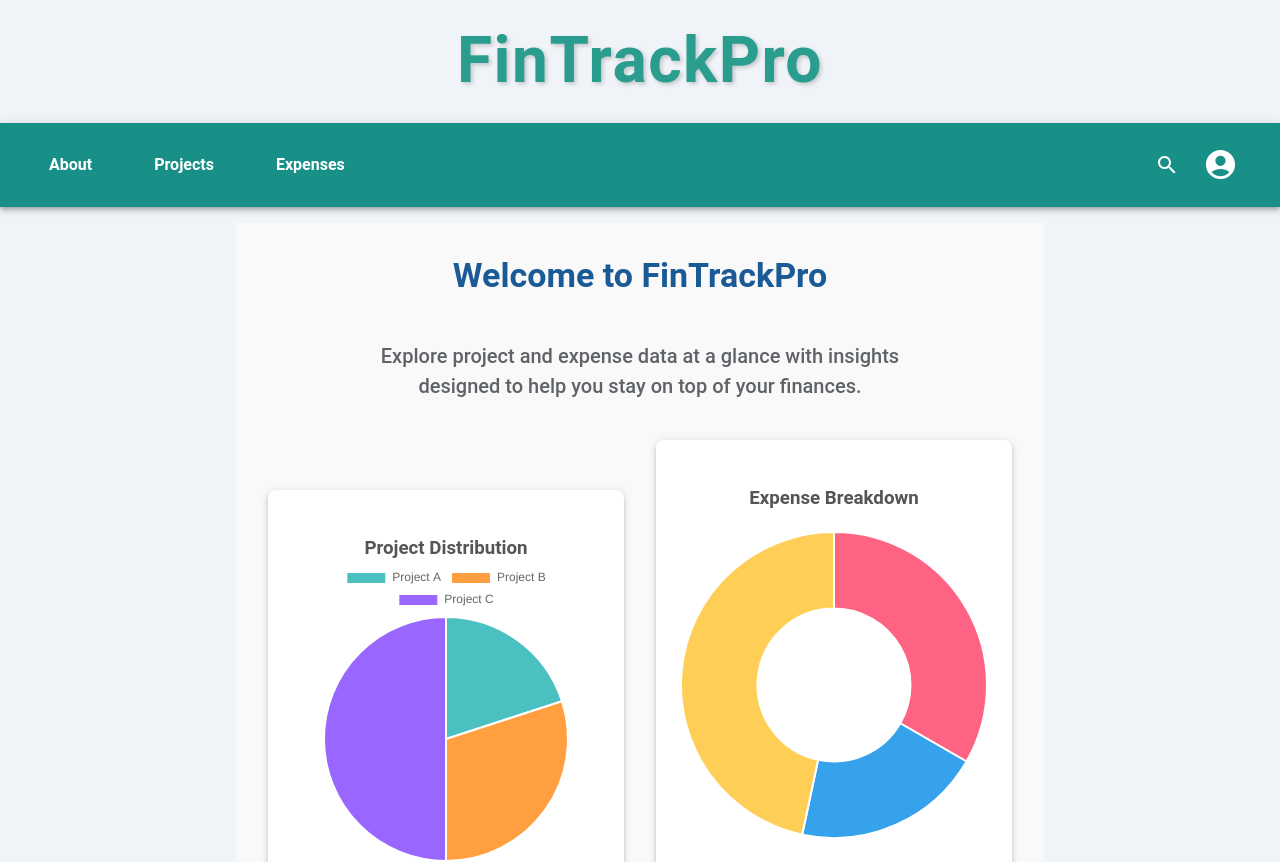
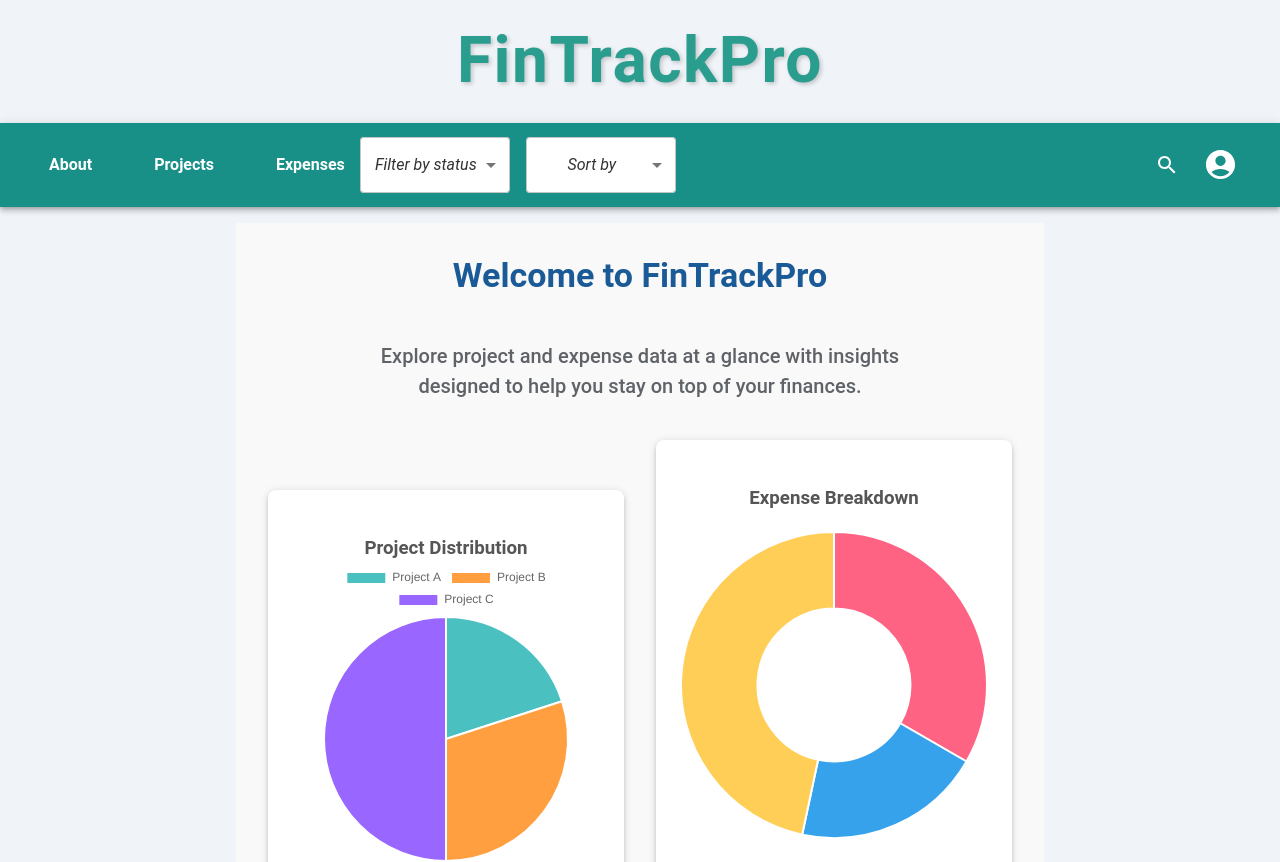
Before and after one commit to ronniearistil/FinTrackPro-Full-Stack.v3, a React (Create React App) app in the folder client/: page / in a window 1280 px wide. Shown: the top 862 px of the page. Built offline with nearby package versions, Linux system fonts and the light colour scheme; no server answers.

Commit message:
Update UI for homepage and navbarv2 _reversal_with improvements

```diff
--- a/client/src/App.jsx
+++ b/client/src/App.jsx
@@ -224,7 +224,7 @@ const App = () => {
                         <Route path="/account/recovery" element={<AccountRecovery />} />
                         <Route path="*" element={<h2>Page Not Found</h2>} />
                     </Routes>
-                    <Footer />
+                    {/* <Footer /> */}
                 </div>
             </ProjectProvider>
         </ThemeProvider>
--- a/client/src/Components/Layout/NavBar.jsx
+++ b/client/src/Components/Layout/NavBar.jsx
@@ -161,22 +161,17 @@ const NavBar = ({
                 </Box>
 
 {/* Search, Filter, and Sort */}
-                {showSearch && (
 <Box
     sx={{
         display: 'flex',
-                            alignItems: 'center',
+        flexDirection: { xs: 'column', sm: 'row' },
+        alignItems: { xs: 'flex-start', sm: 'center' },
         gap: 2,
-                            position: { xs: 'absolute', md: 'relative' },
-                            top: { xs: '70px', md: 'auto' },
-                            backgroundColor: { xs: 'white', md: 'transparent' },
-                            padding: { xs: 2, md: 0 },
-                            borderRadius: { xs: 2, md: 0 },
-                            flexGrow: 1,
-                            width: { xs: '90%', md: 'auto' },
-                            zIndex: 10,
+        flexGrow: 1
     }}
 >
+    {/* Search Bar */}
+    {showSearch && (
         <TextField
             variant="outlined"
             placeholder="Search..."
@@ -185,10 +180,14 @@ const NavBar = ({
             sx={{
                 backgroundColor: 'white',
                 borderRadius: '4px',
-                                width: { xs: '150px', sm: '300px' },
+                width: { xs: '100%', sm: '300px' },
+                marginBottom: { xs: 2, sm: 0 },
             }}
         />
-                        <FormControl sx={{ minWidth: 150 }}>
+    )}
+
+    {/* Filter Dropdown */}
+    <FormControl sx={{ minWidth: 150, width: { xs: '100%', sm: 'auto' } }}>
         <Select
             displayEmpty
             value={status}
@@ -204,7 +203,9 @@ const NavBar = ({
             <MenuItem value="All">All</MenuItem>
         </Select>
     </FormControl>
-                        <FormControl sx={{ minWidth: 150 }}>
+
+    {/* Sort Dropdown */}
+    <FormControl sx={{ minWidth: 150, width: { xs: '100%', sm: 'auto' } }}>
         <Select
             displayEmpty
             value={sortOption}
@@ -221,7 +222,7 @@ const NavBar = ({
         </Select>
     </FormControl>
 </Box>
-                )}
+
                 <Box sx={{ display: 'flex', alignItems: 'center', gap: 1 }}>
                     {/* Search Bar Toggle */}
                     <IconButton onClick={toggleSearchBar}>
```
Lines whose indentation alone changed are shown as unchanged.
